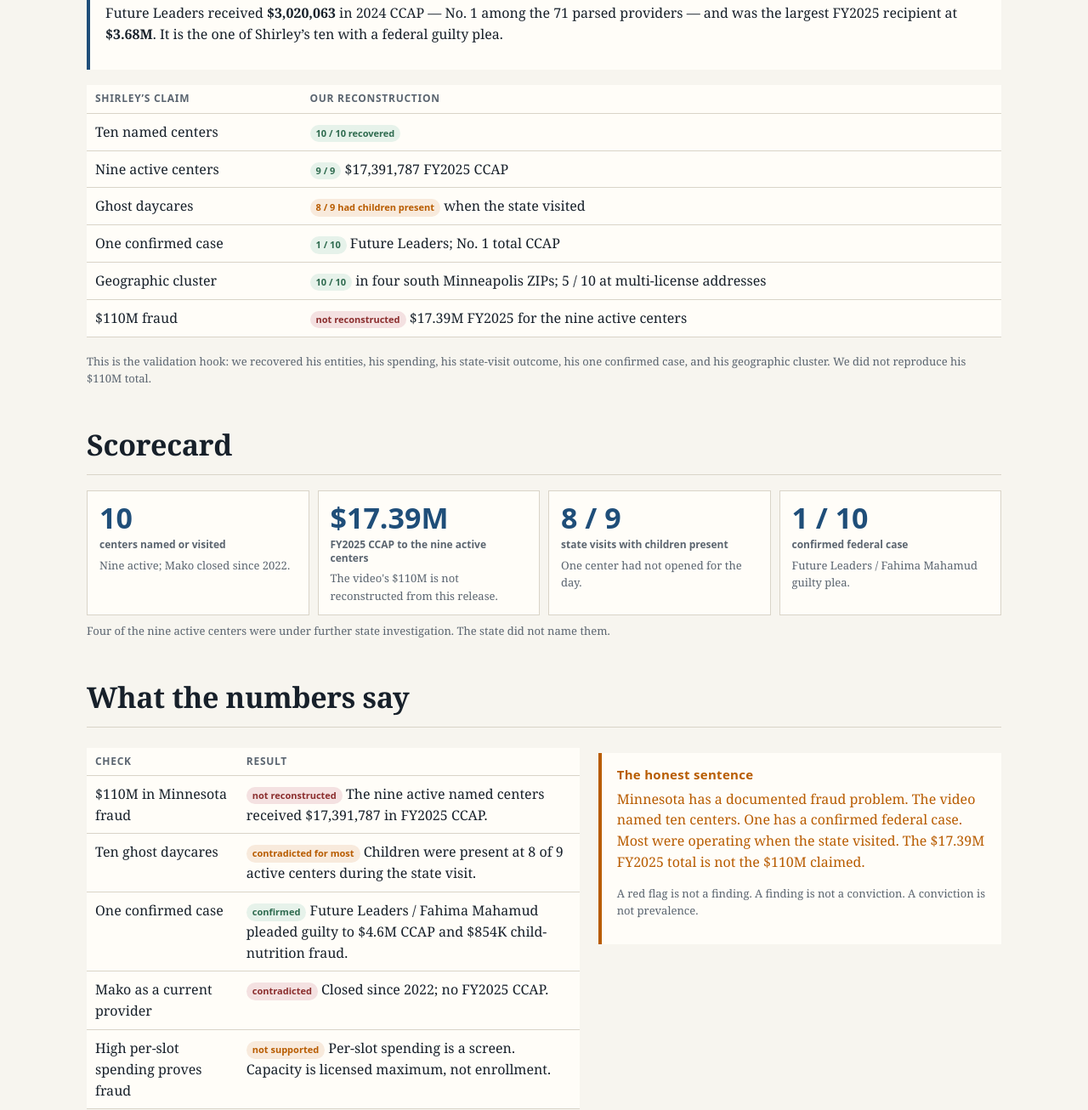
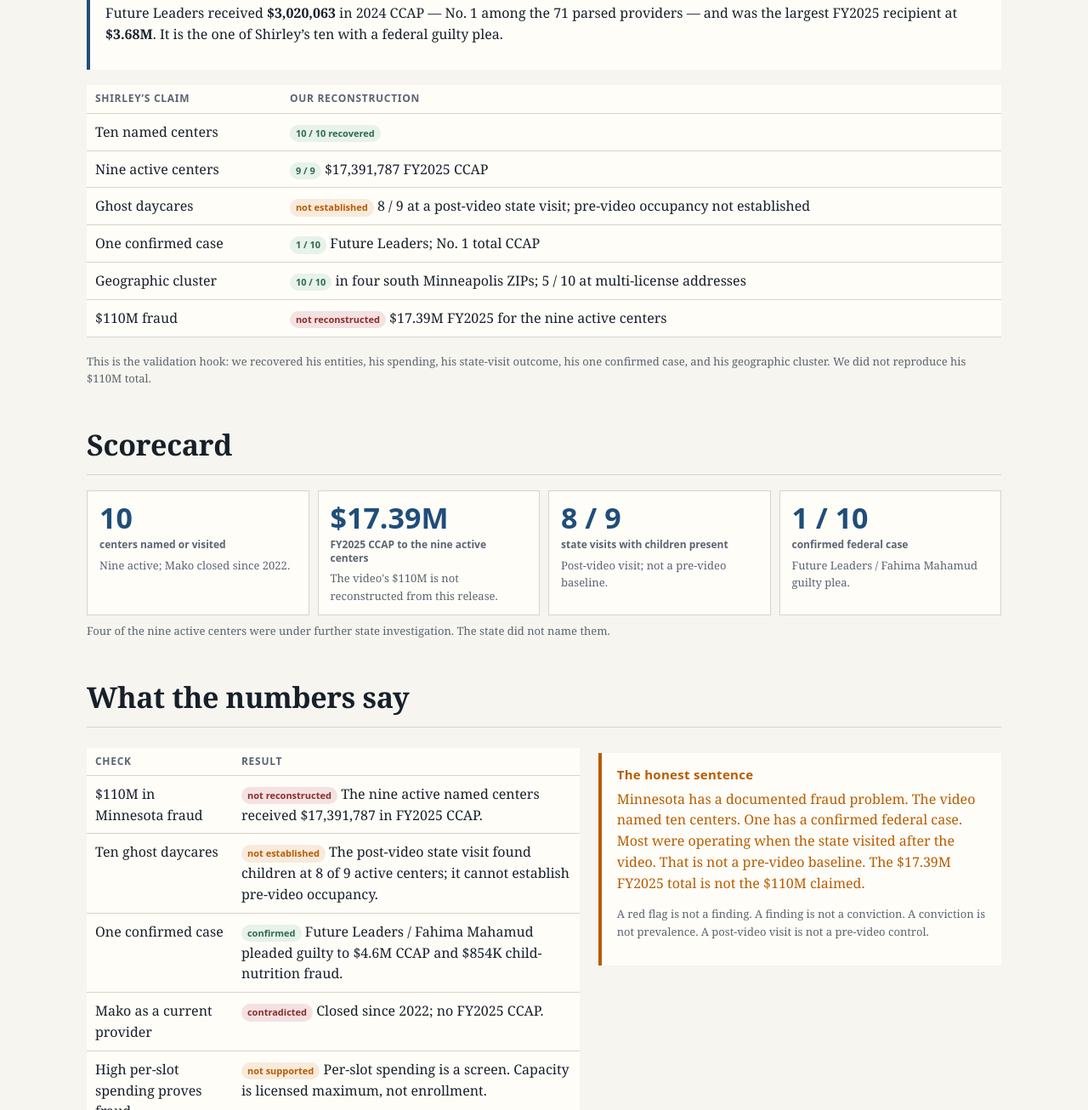
Before and after one commit to q3dresearch/nick-shirley-index, a plain HTML site: page index.html in a window 1280 px wide. Shown: the part 472-1778 px from the top of the page at 85% size. Drawn offline with Linux system fonts and the light colour scheme.

Commit message:
showcase: treat the state visit as post-treatment

```diff
--- a/data/claim_checks.csv
+++ b/data/claim_checks.csv
@@ -1,6 +1,6 @@
 claim,status,note
 $110M in Minnesota fraud,not reconstructed,The nine active named centers received $17,391,787 in FY2025 CCAP; the video total is a different object
-Ten ghost daycares,contradicted for most,State investigators found children present at 8 of 9 active centers
+Ten ghost daycares,not established,Post-video state visit found children at 8 of 9 active centers; it cannot establish pre-video occupancy
 One confirmed federal case,confirmed,Future Leaders / Fahima Mahamud pleaded guilty to $4.6M CCAP and $854K child-nutrition fraud
 Four centers under further investigation,confirmed but unnamed,State said 4 of 9 were under further investigation
 Mako was current,contradicted,Mako had been closed since 2022 and received no FY2025 CCAP
--- a/data/metrics.csv
+++ b/data/metrics.csv
@@ -4,7 +4,7 @@
 named_centers,10,centers,Named or visited in the December 2025 Minnesota video
 active_named_centers,9,centers,Mako was closed before the video period
 fy2025_named_active_ccap,17391787,USD,Sum of the nine active named centers
-children_present_at_state_visit,8,of 9,State investigators visited after the video
+children_present_at_state_visit,8,of 9,Post-video state visit; not a pre-video baseline
 under_further_investigation,4,of 9,State said four were under further investigation; unnamed
 confirmed_federal_case,1,of 10,Future Leaders / Fahima Mahamud guilty plea
 top72_rows_parsed,71,rows,Feb 3 2026 House Oversight Attachment A
--- a/index.html
+++ b/index.html
@@ -100,7 +100,7 @@
     <tbody>
       <tr><td>Ten named centers</td><td><span class="pill ok">10 / 10 recovered</span></td></tr>
       <tr><td>Nine active centers</td><td><span class="pill ok">9 / 9</span> $17,391,787 FY2025 CCAP</td></tr>
-      <tr><td>Ghost daycares</td><td><span class="pill warn">8 / 9 had children present</span> when the state visited</td></tr>
+      <tr><td>Ghost daycares</td><td><span class="pill warn">not established</span> 8 / 9 at a post-video state visit; pre-video occupancy not established</td></tr>
       <tr><td>One confirmed case</td><td><span class="pill ok">1 / 10</span> Future Leaders; No. 1 total CCAP</td></tr>
       <tr><td>Geographic cluster</td><td><span class="pill ok">10 / 10</span> in four south Minneapolis ZIPs; 5 / 10 at multi-license addresses</td></tr>
       <tr><td>$110M fraud</td><td><span class="pill bad">not reconstructed</span> $17.39M FY2025 for the nine active centers</td></tr>
@@ -114,7 +114,7 @@
   <div class="grid">
     <div class="card"><div class="num">10</div><div class="lab">centers named or visited</div><div class="note">Nine active; Mako closed since 2022.</div></div>
     <div class="card"><div class="num">$17.39M</div><div class="lab">FY2025 CCAP to the nine active centers</div><div class="note">The video's $110M is not reconstructed from this release.</div></div>
-    <div class="card"><div class="num">8 / 9</div><div class="lab">state visits with children present</div><div class="note">One center had not opened for the day.</div></div>
+    <div class="card"><div class="num">8 / 9</div><div class="lab">state visits with children present</div><div class="note">Post-video visit; not a pre-video baseline.</div></div>
     <div class="card"><div class="num">1 / 10</div><div class="lab">confirmed federal case</div><div class="note">Future Leaders / Fahima Mahamud guilty plea.</div></div>
   </div>
   <p class="small">Four of the nine active centers were under further state investigation. The state did not name them.</p>
@@ -128,7 +128,7 @@
         <thead><tr><th>check</th><th>result</th></tr></thead>
         <tbody>
           <tr><td>$110M in Minnesota fraud</td><td><span class="pill bad">not reconstructed</span> The nine active named centers received $17,391,787 in FY2025 CCAP.</td></tr>
-          <tr><td>Ten ghost daycares</td><td><span class="pill warn">contradicted for most</span> Children were present at 8 of 9 active centers during the state visit.</td></tr>
+          <tr><td>Ten ghost daycares</td><td><span class="pill warn">not established</span> The post-video state visit found children at 8 of 9 active centers; it cannot establish pre-video occupancy.</td></tr>
           <tr><td>One confirmed case</td><td><span class="pill ok">confirmed</span> Future Leaders / Fahima Mahamud pleaded guilty to $4.6M CCAP and $854K child-nutrition fraud.</td></tr>
           <tr><td>Mako as a current provider</td><td><span class="pill bad">contradicted</span> Closed since 2022; no FY2025 CCAP.</td></tr>
           <tr><td>High per-slot spending proves fraud</td><td><span class="pill warn">not supported</span> Per-slot spending is a screen. Capacity is licensed maximum, not enrollment.</td></tr>
@@ -137,8 +137,8 @@
     </div>
     <div class="box warn">
       <h3 style="margin-top:0">The honest sentence</h3>
-      <p>Minnesota has a documented fraud problem. The video named ten centers. One has a confirmed federal case. Most were operating when the state visited. The $17.39M FY2025 total is not the $110M claimed.</p>
-      <p class="small">A red flag is not a finding. A finding is not a conviction. A conviction is not prevalence.</p>
+      <p>Minnesota has a documented fraud problem. The video named ten centers. One has a confirmed federal case. Most were operating when the state visited after the video. That is not a pre-video baseline. The $17.39M FY2025 total is not the $110M claimed.</p>
+      <p class="small">A red flag is not a finding. A finding is not a conviction. A conviction is not prevalence. A post-video visit is not a pre-video control.</p>
     </div>
   </div>
 </section>
```
Also changed, not shown: 1 other file.
